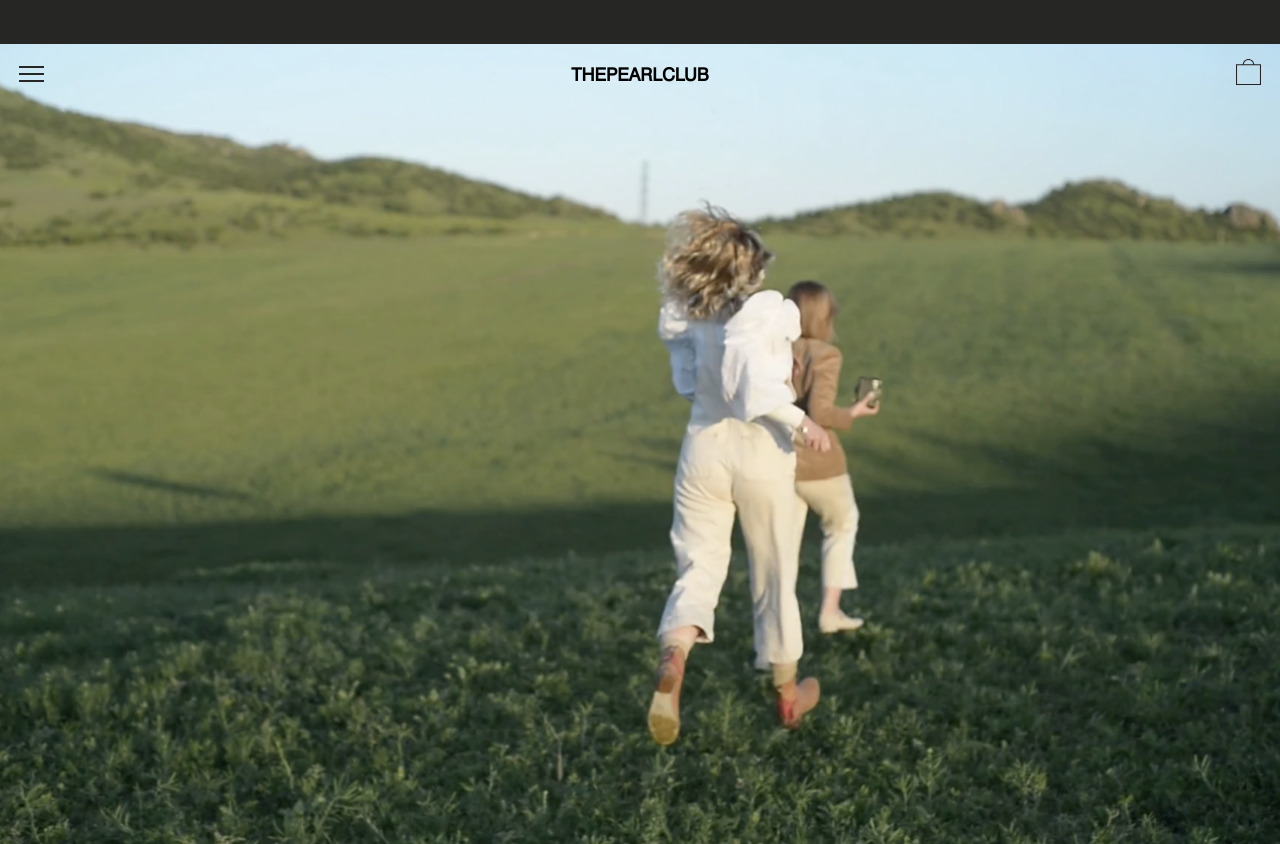
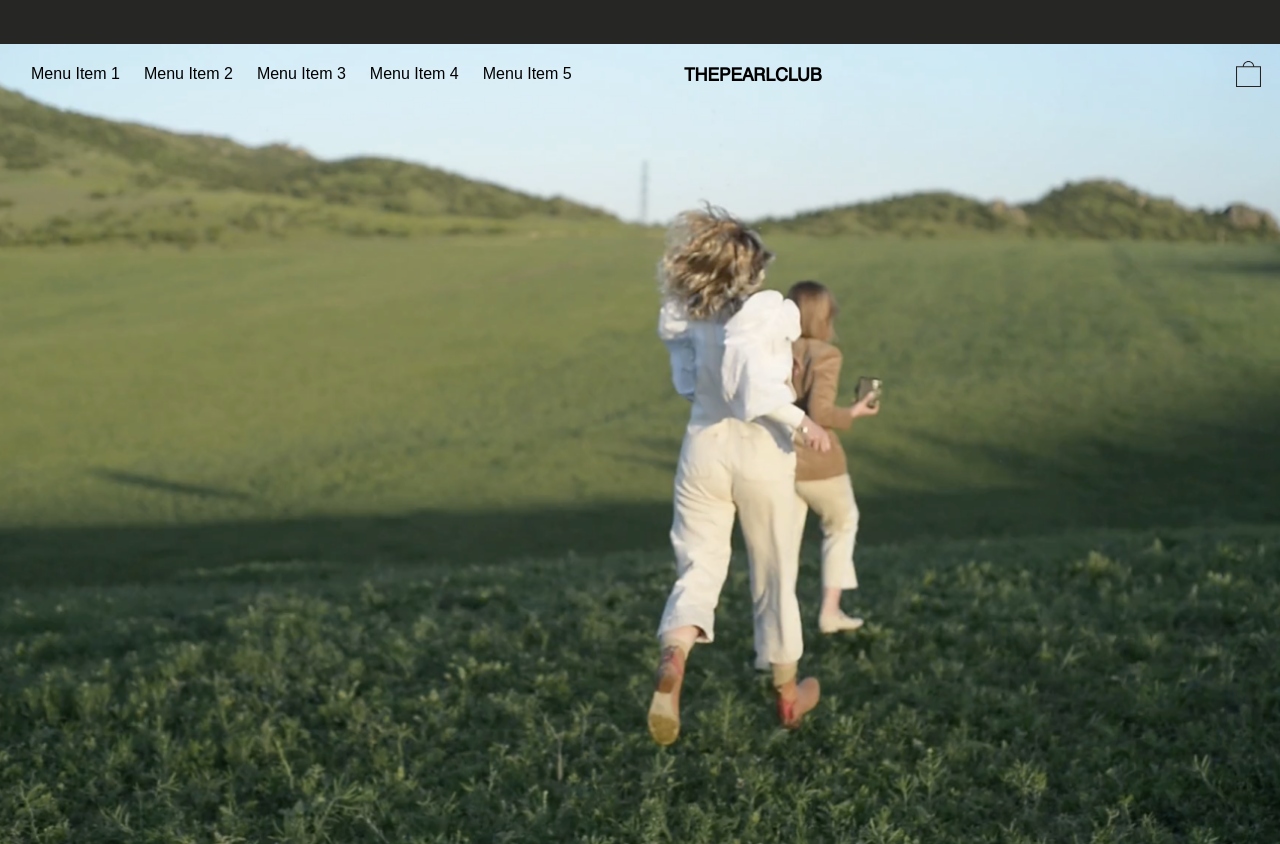
Before and after one commit to macron125/thepearlclub, a plain HTML site: page index.html in a window 1280 px wide. Shown: the top 844 px of the page. Drawn offline with Linux system fonts and the light colour scheme.

Commit message:
Add navigation menu responsiveness

```diff
--- a/header.css
+++ b/header.css
@@ -19,19 +19,12 @@
 }
 
 .tpc-logo {
+  flex: 1;
   font-family: 'swiss721bt';
   font-weight: 700;
   font-size: 18px;
+  text-align: center;
 }
-
-
-
-
-
-
-
-
-
 
 /* Header - Hamburger */
 
@@ -39,7 +32,7 @@
   width: 25px;
   height: 20px;
   position: relative;
-  display: flex;
+  display: none;
   align-items: center;
   cursor: pointer;
 }
@@ -79,15 +72,36 @@ body.ham-open .tpc-hamburger-btn::after {
   transform: translateY(7px);
 }
 
+/* Header Navigation Desktop */
 
+.tpc-gn {
+  display: block;
+}
 
+.tpc-gn-list {
+  list-style-type: none;
+  display: flex;
+  flex: 1;
+  align-items: center;
+  margin-block-start: 0;
+  margin-block-end: 0;
+  margin-inline-start: 0;
+  margin-inline-end: 0;
+  padding-inline-start: 0;
+}
 
+.tpc-gn-list-item a {
+  padding:10px;
+  margin: 2px;
+}
 
+/* Header Shopping Bag */
 
-
-
-
-
+.tpc-bag {
+  display: flex;
+  flex: 1;
+  justify-content: flex-end;
+}
 
 
 
@@ -99,4 +113,10 @@ body.ham-open .tpc-hamburger-btn::after {
   .tpc-header {
     position: static;
   }
+  .tpc-hamburger {
+    display: flex;
+  }
+  .tpc-gn {
+    display: none;
+  }
 }
--- a/index.html
+++ b/index.html
@@ -19,6 +19,15 @@
     <div class="tpc-hamburger">
       <div class="tpc-hamburger-btn"></div>
     </div>
+    <nav class="tpc-gn">
+      <ul class="tpc-gn-list">
+        <li class="tpc-gn-list-item"><a href="#">Menu Item 1</a</li>
+        <li class="tpc-gn-list-item"><a href="#">Menu Item 2</a></li>
+        <li class="tpc-gn-list-item"><a href="#">Menu Item 3</a></li>
+        <li class="tpc-gn-list-item"><a href="#">Menu Item 4</a></li>
+        <li class="tpc-gn-list-item"><a href="#">Menu Item 5</a></li>
+      </ul>
+    </nav>
     <div class="tpc-logo">THEPEARLCLUB</div>
     <div class="tpc-bag">
       <img src="/media/img/tpc-shopping-bag.svg" alt="">
@@ -48,8 +57,8 @@
     <section class="module module-featured">
       <div class="card-container">
         <figure class="card-img_cont">
-          <!-- <img src="media/img/card 1.jpg" alt=""> -->
-          <img src="https://images.unsplash.com/photo-1644838962161-6cb173ec2ad8?ixlib=rb-1.2.1&ixid=MnwxMjA3fDB8MHxwaG90by1wYWdlfHx8fGVufDB8fHx8&auto=format&fit=crop&w=1740&q=80" alt="">
+          <img src="media/img/card 1.jpg" alt="">
+          <!-- <img src="https://images.unsplash.com/photo-1644838962161-6cb173ec2ad8?ixlib=rb-1.2.1&ixid=MnwxMjA3fDB8MHxwaG90by1wYWdlfHx8fGVufDB8fHx8&auto=format&fit=crop&w=1740&q=80" alt=""> -->
         </figure>
         <div class="card-copy">
           <div class="card-title">Item 1</div>
@@ -57,8 +66,8 @@
       </div>
       <div class="card-container">
         <figure class="card-img_cont">
-          <!-- <img src="media/img/card 2.jpg" alt=""> -->
-          <img src="https://images.unsplash.com/photo-1644838962161-6cb173ec2ad8?ixlib=rb-1.2.1&ixid=MnwxMjA3fDB8MHxwaG90by1wYWdlfHx8fGVufDB8fHx8&auto=format&fit=crop&w=1740&q=80" alt="">
+          <img src="media/img/card 2.jpg" alt="">
+          <!-- <img src="https://images.unsplash.com/photo-1644838962161-6cb173ec2ad8?ixlib=rb-1.2.1&ixid=MnwxMjA3fDB8MHxwaG90by1wYWdlfHx8fGVufDB8fHx8&auto=format&fit=crop&w=1740&q=80" alt=""> -->
         </figure>
         <div class="card-copy">
           <div class="card-title">Item 2</div>
@@ -66,8 +75,8 @@
       </div>
       <div class="card-container">
         <figure class="card-img_cont">
-          <!-- <img src="media/img/card 3.jpg" alt=""> -->
-          <img src="https://images.unsplash.com/photo-1644838962161-6cb173ec2ad8?ixlib=rb-1.2.1&ixid=MnwxMjA3fDB8MHxwaG90by1wYWdlfHx8fGVufDB8fHx8&auto=format&fit=crop&w=1740&q=80" alt="">
+          <img src="media/img/card 3.jpg" alt="">
+          <!-- <img src="https://images.unsplash.com/photo-1644838962161-6cb173ec2ad8?ixlib=rb-1.2.1&ixid=MnwxMjA3fDB8MHxwaG90by1wYWdlfHx8fGVufDB8fHx8&auto=format&fit=crop&w=1740&q=80" alt=""> -->
         </figure>
         <div class="card-copy">
           <div class="card-title">Item 3</div>
@@ -75,8 +84,8 @@
       </div>
       <div class="card-container">
         <figure class="card-img_cont">
-          <!-- <img src="media/img/card 4.jpg" alt=""> -->
-          <img src="https://images.unsplash.com/photo-1644838962161-6cb173ec2ad8?ixlib=rb-1.2.1&ixid=MnwxMjA3fDB8MHxwaG90by1wYWdlfHx8fGVufDB8fHx8&auto=format&fit=crop&w=1740&q=80" alt="">
+          <img src="media/img/card 4.jpg" alt="">
+          <!-- <img src="https://images.unsplash.com/photo-1644838962161-6cb173ec2ad8?ixlib=rb-1.2.1&ixid=MnwxMjA3fDB8MHxwaG90by1wYWdlfHx8fGVufDB8fHx8&auto=format&fit=crop&w=1740&q=80" alt=""> -->
         </figure>
         <div class="card-copy">
           <div class="card-title">Item 4</div>
```
